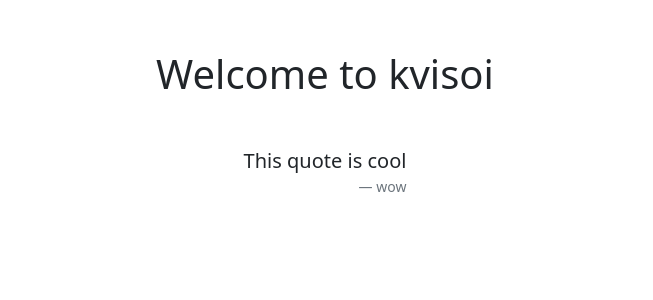
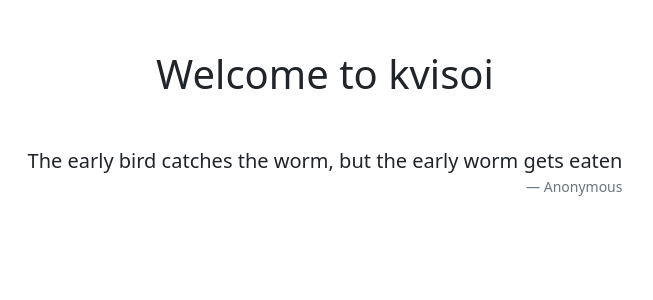
Before and after one commit to vzsky/kvisoi, a Django app: page / in a window 1280 px wide. Shown: the part 56-356 px from the top of the page, without its empty margins (315-968 px from the left). Run offline with Django 3.2, Linux system fonts and the light colour scheme; some libraries are stand-ins or nearby versions.

Commit message:
inspiration quote, documentation, submission is sorted by id (descending)

```diff
--- a/grader_web/core/templates/core/home.html
+++ b/grader_web/core/templates/core/home.html
@@ -3,9 +3,9 @@
   <h1 class="mb-5">Welcome to kvisoi</h1>
   <figure class="text-end">
     <blockquote class="blockquote">
-      <p>This quote is cool</p>
+      <p>{{ quote }}</p>
     </blockquote>
-    <figcaption class="blockquote-footer">wow</figcaption>
+    <figcaption class="blockquote-footer">{{author}}</figcaption>
   </figure>
 </div>
 {% endblock %}
--- a/grader_web/core/views.py
+++ b/grader_web/core/views.py
@@ -8,7 +8,15 @@ import requests, re
 from .tables import SubmissionTable, TaskTable
 
 def home (req) :
-  return render(req, 'core/home.html')
+
+  # quote API
+  quote = "The early bird catches the worm, but the early worm gets eaten"
+  author = "Anonymous"
+
+  return render(req, 'core/home.html',{
+    'quote': quote,
+    'author': author
+  })
 
 # should do pagination (done?)
 def tasks (req) :
@@ -24,7 +32,7 @@ def task (req, id) :
 # should do pagination (done?)
 def submissions (req) :
   return render(req, 'core/submissions.html', {
-    'table' : SubmissionTable(Submission.objects.all())
+    'table' : SubmissionTable(Submission.objects.all().order_by('-id'))
   })
 
 def submission (req, id) :
```
Also changed, not shown: grader_web/README.md.
